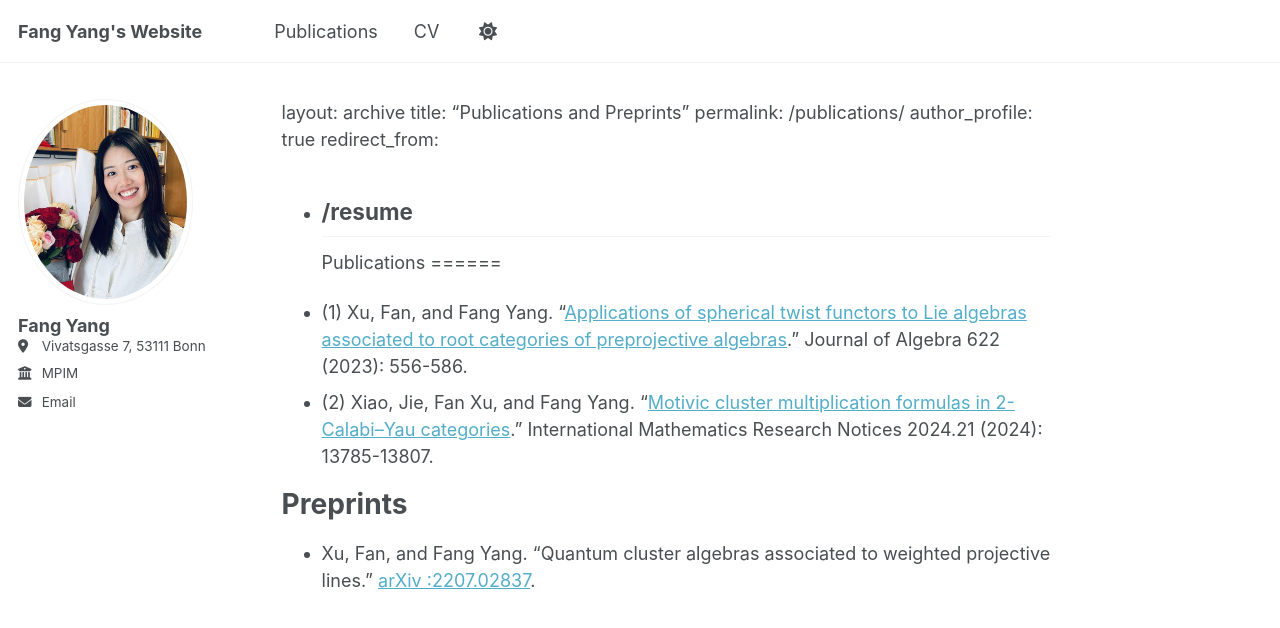
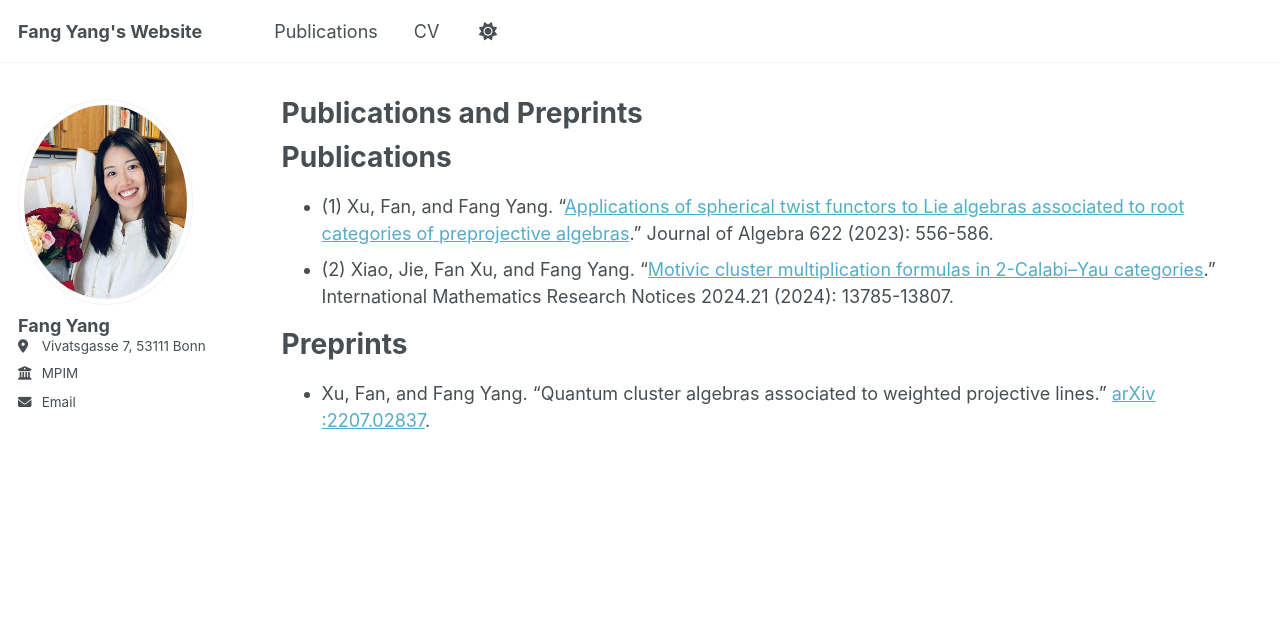
Before and after one commit to FangYang-math/FangYang-math.github.io, a Jekyll site: the page built from _pages/publications.md, in a window 1280 px wide. Shown: the top 628 px of the page. Built offline with Jekyll 4.4.1, drawn with Linux system fonts in a browser that asks for light colours; our own code applies the rules of GitHub Pages for plain Markdown files.

Commit message:
Update publications.md

```diff
--- a/_pages/publications.md
+++ b/_pages/publications.md
@@ -1,9 +1,10 @@
+---
 layout: archive
 title: "Publications and Preprints"
 permalink: /publications/
 author_profile: true
 redirect_from:
-  - /resume
+  - /publication.html
 ---
 Publications
 ======
```
